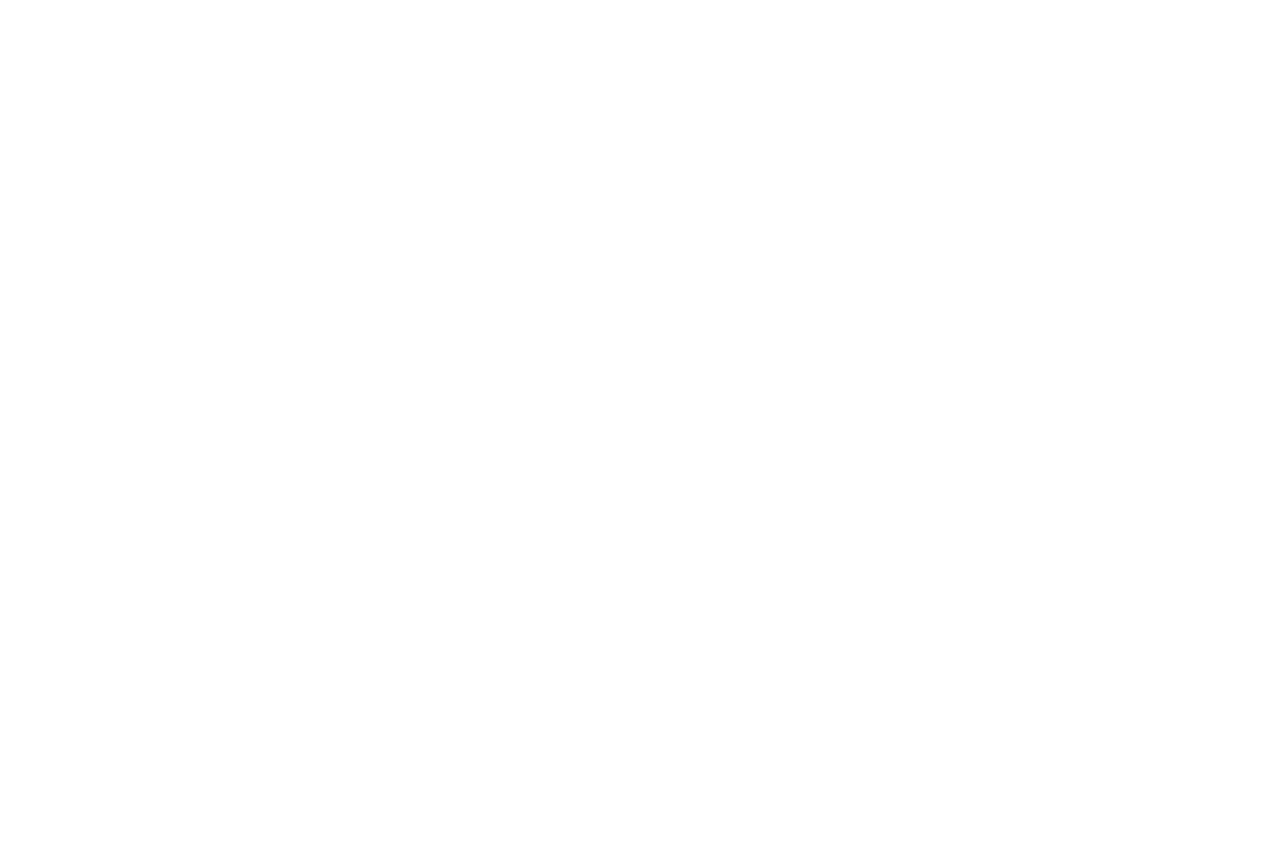
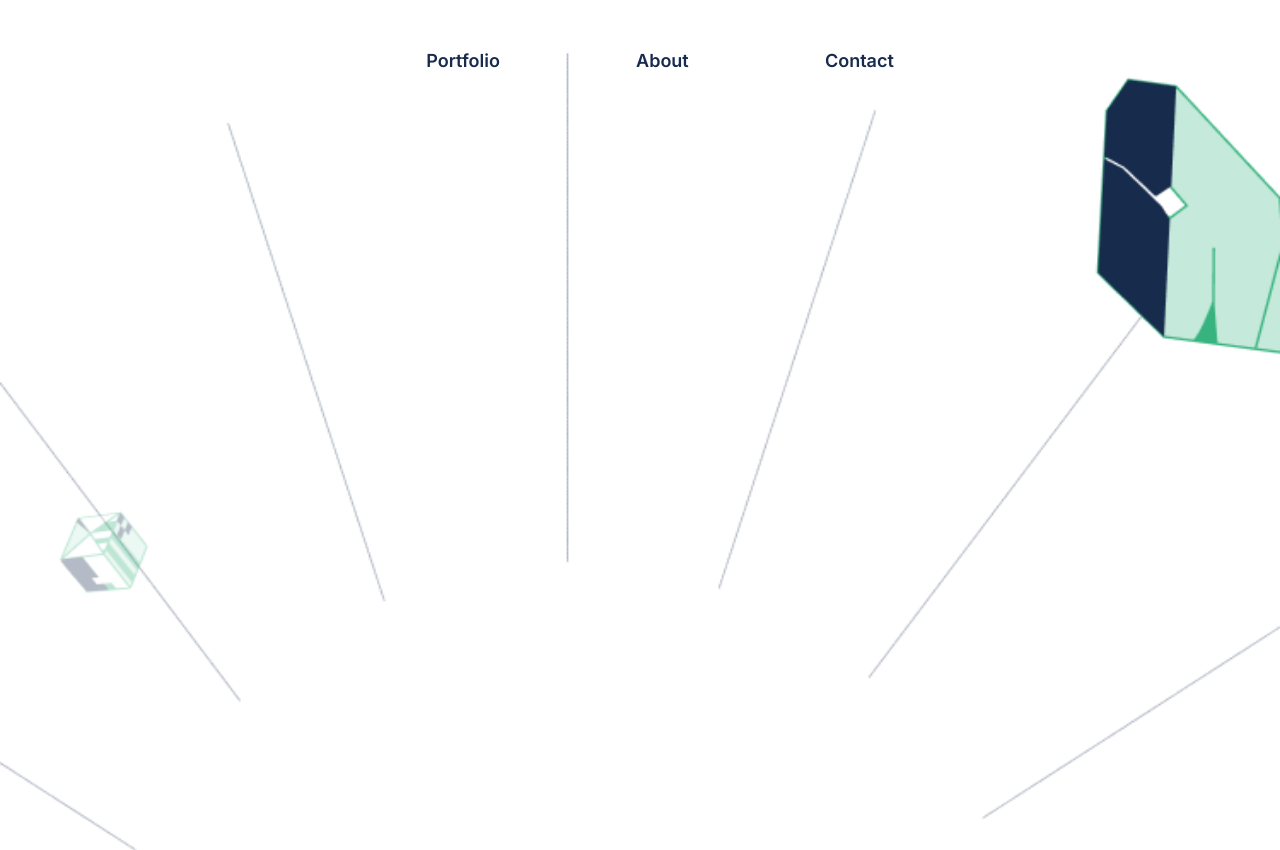
Before and after one commit to williamscch/portfoliomock, a website: page index.html in a window 1280 px wide. Before the commit the page ends 800 px from the top, so only its background shows below. Drawn offline with Linux system fonts and the light colour scheme.

Commit message:
Adding Navbar and styles

```diff
--- /dev/null
+++ b/assets/css/style.css
@@ -0,0 +1,64 @@
+:root {
+    --black: #000000;
+    --white: #ffffff;
+    --light-green: #C5E9DA;
+    --light-black: #172B4D;
+    --green: #36B37E;
+    ;
+    --sm: 14px;
+    --md: 16px;
+    --lg: 18px;
+}
+body{
+    font-family: 'Inter', sans-serif;
+    margin: 0px;
+}
+.navbar-center ul{
+    display: flex;
+    justify-content:space-evenly;
+    margin: 50px 250px 0px 250px
+}
+.navbar-center ul li{
+    list-style: none;
+    font-size: var(--lg);
+}
+.navbar-center ul li a{
+    text-decoration: none;
+    font-size: var(--lg);
+    color: var(--light-black);
+    font-weight: 600;
+
+}
+.mobile{
+    display: none;
+    margin-right: 30px;
+}
+.image {
+    background-image: url("/assets/img/header-illsutration-mobile@2x.png");
+    height: 100vh;
+    background-repeat: no-repeat;
+    background-size: cover;
+  }
+@media(max-width: 740px){
+    .navbar-center{
+        display: none;
+    }
+    .mobile{
+        display: block;
+
+    }
+    .mobile ul{
+        display: flex;
+        justify-content: space-between;
+
+    }
+    .mobile ul li{
+        list-style: none;
+    }
+    .mobile ul li a{
+        text-decoration: none;
+        font-size: var(--lg);
+        color: var(--light-black);
+        font-weight: 600;
+    }
+}
--- a/index.html
+++ b/index.html
@@ -1,12 +1,45 @@
 <!DOCTYPE html>
 <html lang="en">
+
 <head>
     <meta charset="UTF-8">
     <meta http-equiv="X-UA-Compatible" content="IE=edge">
     <meta name="viewport" content="width=device-width, initial-scale=1.0">
-    <title>Document</title>
+    <title>Williams David</title>
+    <link rel="preconnect" href="https://fonts.googleapis.com">
+    <link rel="preconnect" href="https://fonts.gstatic.com" crossorigin>
+    <link href="https://fonts.googleapis.com/css2?family=Inter:wght@400;500;600;700&display=swap" rel="stylesheet">
+    <link rel="stylesheet" href="./assets/css/style.css">
+
 </head>
+
 <body>
+    <div class="image">
+        <nav>
+            <div class="navbar-center">
+                <ul>
+                    <li>
+                        <a href="/">Portfolio</a>
+                    </li>
+                    <li>
+                        <a href="/">About</a>
+                    </li>
+                    <li>
+                        <a href="/">Contact</a>
+                    </li>
+                </ul>
+            </div>
+            <div class="mobile">
+                <ul>
+                    <li><a>Welcome</a></li>
+                    <li>
+                        <a class="menu"><i class="fa-solid fa-bars"></i></a>
+                    </li>
+                </ul>
+            </div>
+        </nav>
+    </div>
+    <script src="https://kit.fontawesome.com/4cc24756b3.js" crossorigin="anonymous"></script>
+</body>
 
-</body>
 </html>
```
Also changed, not shown: assets/img/header-illsutration-mobile@2x.png (added), style.css (deleted).
